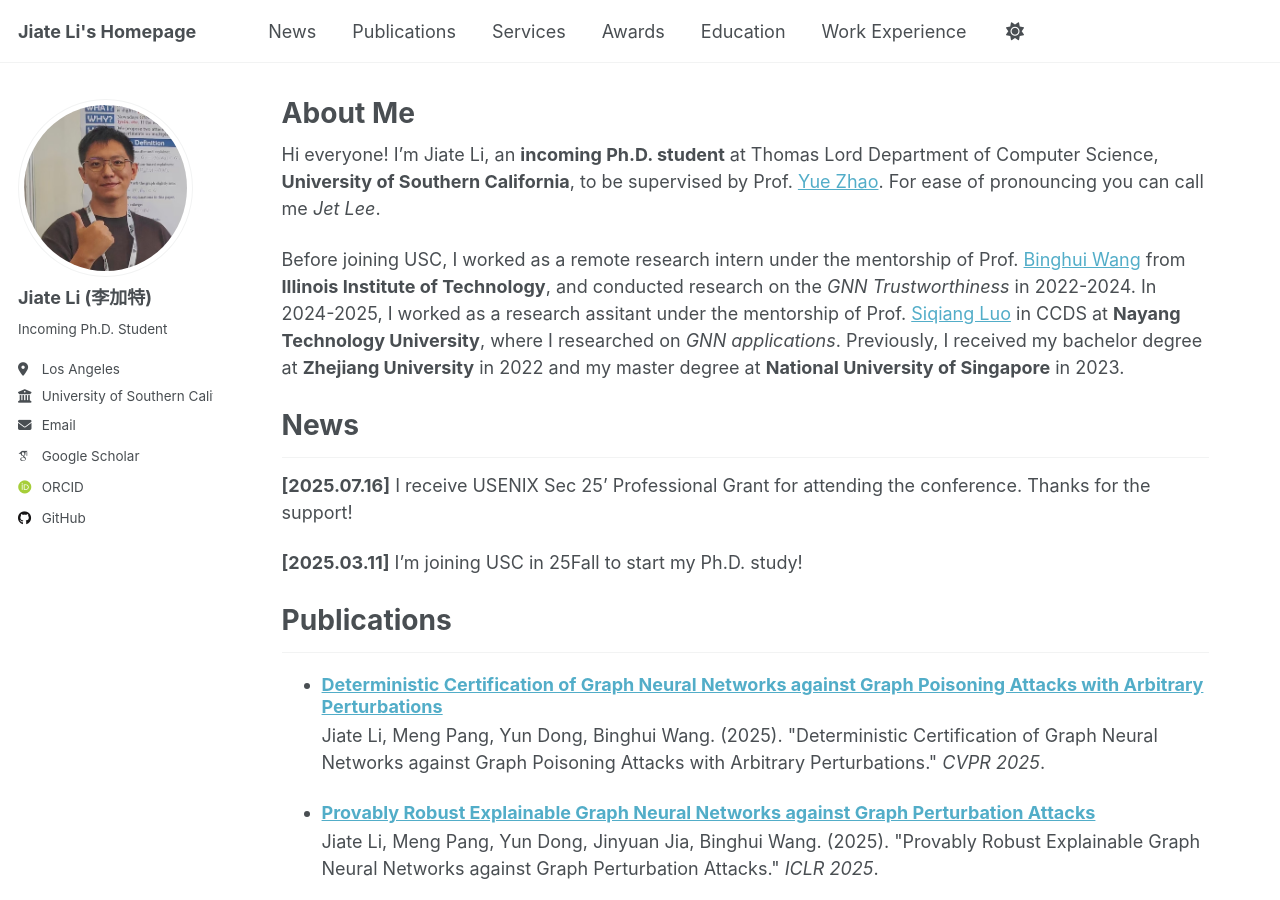
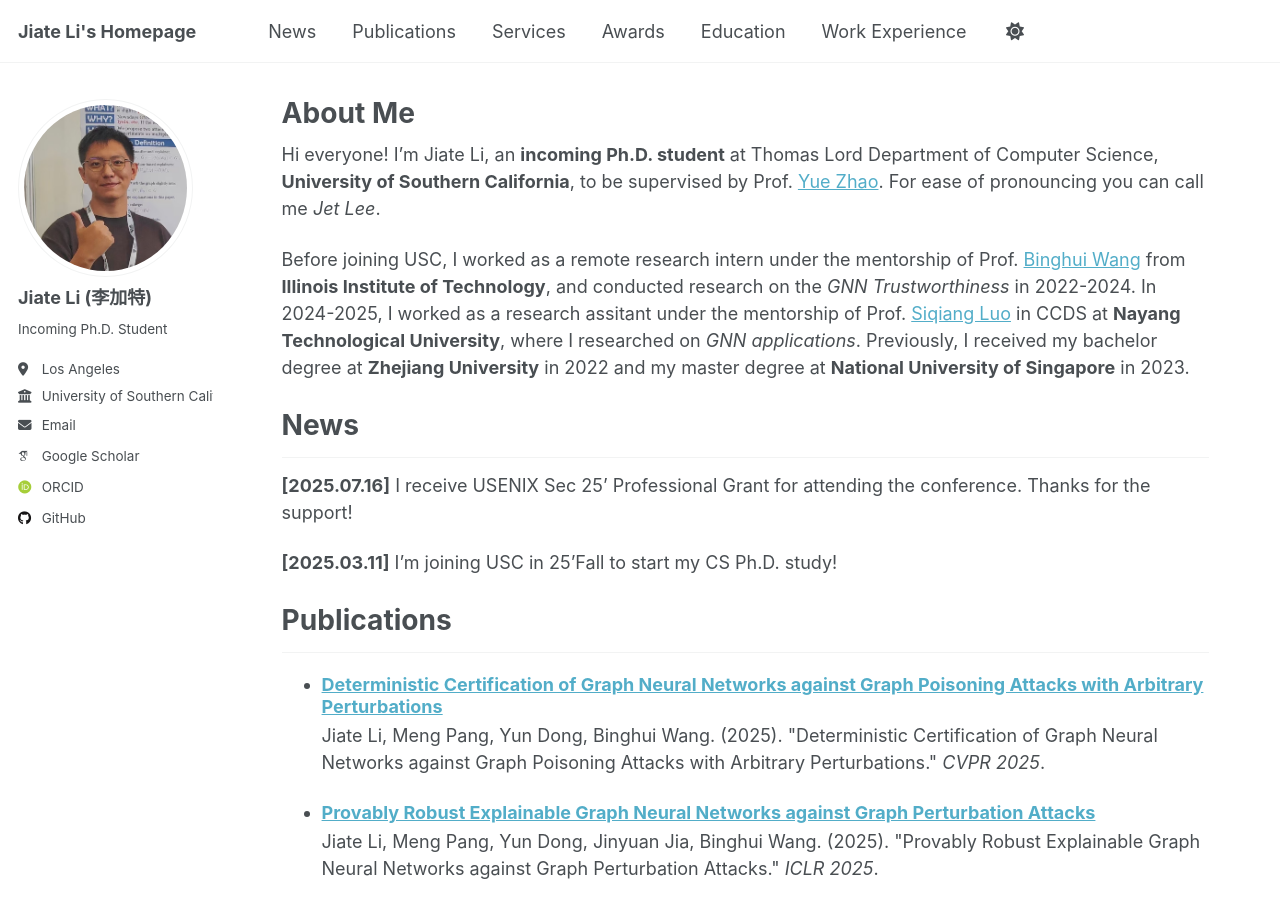
Before and after one commit to JetRichardLee/JetRichardLee.github.io, a Jekyll site: the page built from _pages/about.md, in a window 1280 px wide and 900 px high. Built offline with Jekyll 4.4.1, drawn with Linux system fonts in a browser that asks for light colours; some web fonts are replaced; a script that is not in the unit is left out; some of the changed text lies outside the part shown.

Commit message:
Update about.md

```diff
--- a/_pages/about.md
+++ b/_pages/about.md
@@ -9,13 +9,13 @@ redirect_from:
 
 Hi everyone! I'm Jiate Li, an **incoming Ph.D. student** at Thomas Lord Department of Computer Science, **University of Southern California**, to be supervised by Prof. [Yue Zhao](https://viterbi-web.usc.edu/~yzhao010/). For ease of pronouncing you can call me *Jet Lee*.
 
-Before joining USC, I worked as a remote research intern under the mentorship of Prof. [Binghui Wang](https://wangbinghui.net/) from **Illinois Institute of Technology**, and conducted research on the *GNN Trustworthiness* in 2022-2024. In 2024-2025, I worked as a research assitant under the mentorship of Prof. [Siqiang Luo](https://siqiangluo.com/) in CCDS at **Nayang Technology University**, where I researched on *GNN applications*. Previously, I received my bachelor degree at **Zhejiang University** in 2022 and my master degree at **National University of Singapore** in 2023.
+Before joining USC, I worked as a remote research intern under the mentorship of Prof. [Binghui Wang](https://wangbinghui.net/) from **Illinois Institute of Technology**, and conducted research on the *GNN Trustworthiness* in 2022-2024. In 2024-2025, I worked as a research assitant under the mentorship of Prof. [Siqiang Luo](https://siqiangluo.com/) in CCDS at **Nayang Technological University**, where I researched on *GNN applications*. Previously, I received my bachelor degree at **Zhejiang University** in 2022 and my master degree at **National University of Singapore** in 2023.
 
 News
 ====
 **[2025.07.16]** I receive USENIX Sec 25' Professional Grant for attending the conference. Thanks for the support!
 
-**[2025.03.11]** I'm joining USC in 25Fall to start my Ph.D. study!
+**[2025.03.11]** I'm joining USC in 25'Fall to start my CS Ph.D. study!
 
 
 Publications
@@ -53,8 +53,8 @@ Work experience
 
 * Research Assistant
   <div style="text-align: right;line-height: 0.2">Fall 2024-Spring 2025, Singapore</div>
-  * Nayang Techonology University
-  * Research Interests: GNN application
+  * Nayang Technological University
+  * Research Interests: GNN Application
   * Supervisor: Prof. [Siqiang Luo](https://siqiangluo.com/)
  <div style="text-align: right;line-height: 1.5"> </div>
 * Research Intern
```
